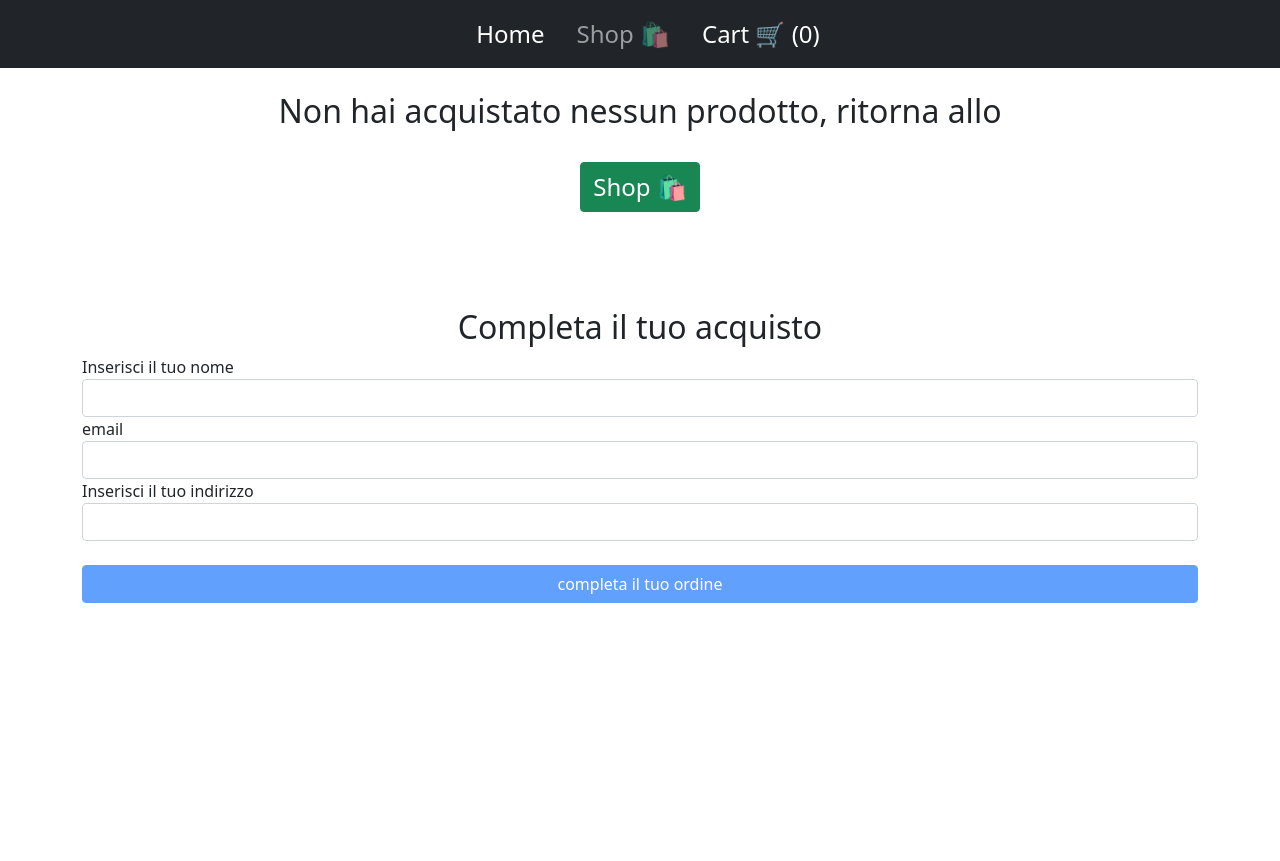
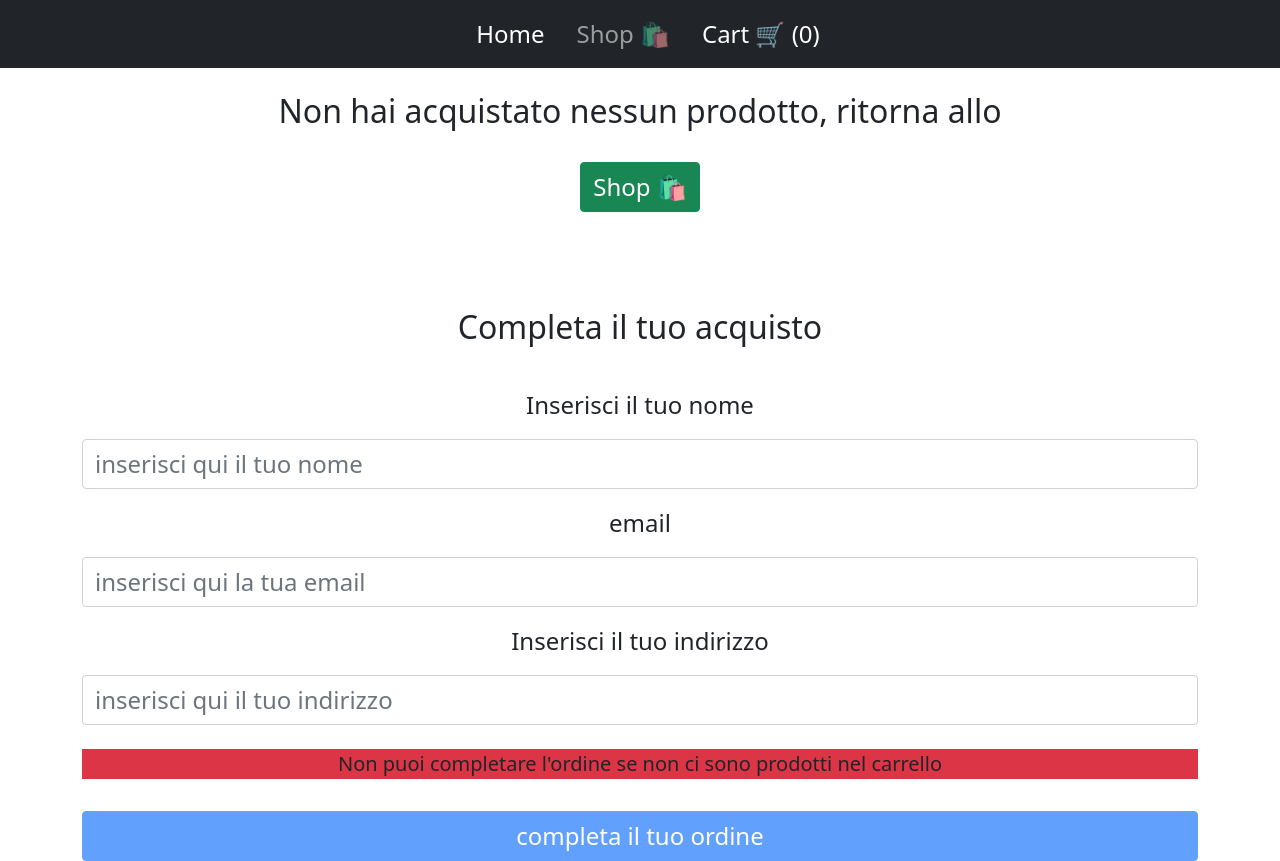
Before and after one commit to JacopoColleluori/FE0222B-progetto-settimana11, an Angular app: page /cart in a window 1280 px wide. Before the commit the page ends 800 px from the top, so only its background shows below. Built offline with nearby package versions, Linux system fonts and the light colour scheme.

Commit message:
piccola modifica grafica

```diff
--- a/src/app/components/cart/cart.component.html
+++ b/src/app/components/cart/cart.component.html
@@ -6,48 +6,39 @@
     Shop 🛍
   </button>
 </div>
-<!-- Cards for the cart-->
-<div
-  class="container d-flex flex-row justify-content-xl-start justify-content-center flex-wrap"
->
-  <div
-    class="card m-3"
-    style="width: 18rem; height: 14rem"
-    *ngFor="let prod of arrayCart"
-  >
+<!--Cart List-->
+<div class="container" *ngIf="arrayCart.length>0">
+  <ul class="list-group fs-3">
+    <li class="list-group-item text-center">  Prodotto  <span class="ps-4">Prezzo</span>     </li>
+    <li class="list-group-item text-center" *ngFor="let prod of arrayCart"><div class="text-center ">{{prod.name}}     <span class="ps-4">{{prod.price}}€</span></div>
+    </li>
 
-    <header class="card-header">
-      <h5 class="card-title text-center">{{ prod.name }}</h5>
-    </header>
-    <div class="card-body">
-      <p class="card-text text-center">{{ prod.description }}</p>
-    </div>
-    <div class="card-footer d-flex justify-content-end">{{ prod.price }} €</div>
-  </div>
+  </ul>
 </div>
 <!-- total price-->
 <div class="container">
-  <p *ngIf="arrayCart.length > 0" class="fs-4 text-center">
+  <p *ngIf="arrayCart.length > 0" class="fs-4 text-center fw-bold mt-5">
     Il prezzo totale è {{ this.tot }} €
   </p>
 </div>
 
 <!-- reactive form-->
 <div class="container mt-5" >
-  <h2 class="text-center">Completa il tuo acquisto</h2>
+  <h2 class="text-center mb-4">Completa il tuo acquisto</h2>
   <div class="row">
-    <div class="col">
+  <div class="col text-center">
       <form [formGroup]="form" (ngSubmit)="submit()" >
 
-<div class="form-group">
+<div class="form-group ">
 
-              <label for="name">Inserisci il tuo nome</label>
+              <label for="name" class="fs-4 mb-3 mt-3">Inserisci il tuo nome</label>
               <input
                 id="name"
                 required
                 formControlName="name"
-                class="form-control"
+                class="form-control fs-4"
                 type="text"
+                placeholder="inserisci qui il tuo nome"
               />
 
             <div
@@ -61,13 +52,14 @@
           </div>
 
            <div class="form-group">
-              <label for="alterEgo">email</label>
+              <label for="alterEgo" class="fs-4 mb-3 mt-3">email</label>
               <input
                 id="email"
                 required
                 formControlName="email"
-                class="form-control"
+                class="form-control fs-4"
                 type="email"
+                placeholder="inserisci qui la tua email"
               />
 
             <div
@@ -81,13 +73,14 @@
           </div>
 
             <div class="form-group">
-              <label for="name">Inserisci il tuo indirizzo</label>
+              <label for="name" class="fs-4 mb-3 mt-3">Inserisci il tuo indirizzo</label>
               <input
                 id="address"
                 required
                 formControlName="address"
-                class="form-control"
+                class="form-control fs-4"
                 type="text"
+                placeholder="inserisci qui il tuo indirizzo"
               />
 
             <div
@@ -99,12 +92,13 @@
               Campo obbligatorio, Indirizzo necessario per la consegna
             </div>
           </div>
-          <div class="row">
-            <div class="col d-grid gap-2">
+          <div class="row ">
+            <div class="col d-grid ">
+              <p class="text-center bg-danger mt-4 fs-5" *ngIf="arrayCart.length==0">Non puoi completare l'ordine se non ci sono prodotti nel carrello</p>
               <button
                 type="submit"
                 [disabled]="form.invalid  || this.arrayCart.length==0"
-                class="btn btn-primary mt-4"
+                class="btn btn-primary fs-4 mt-3"
               >
                 completa il tuo ordine
               </button>
```
